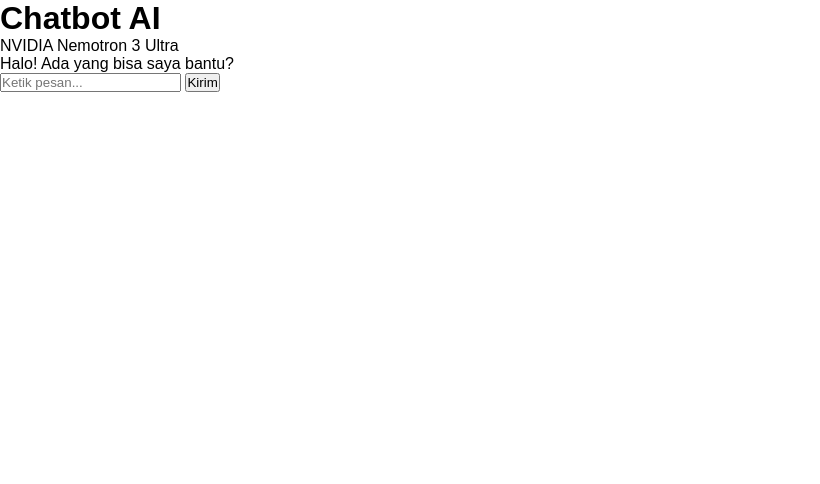
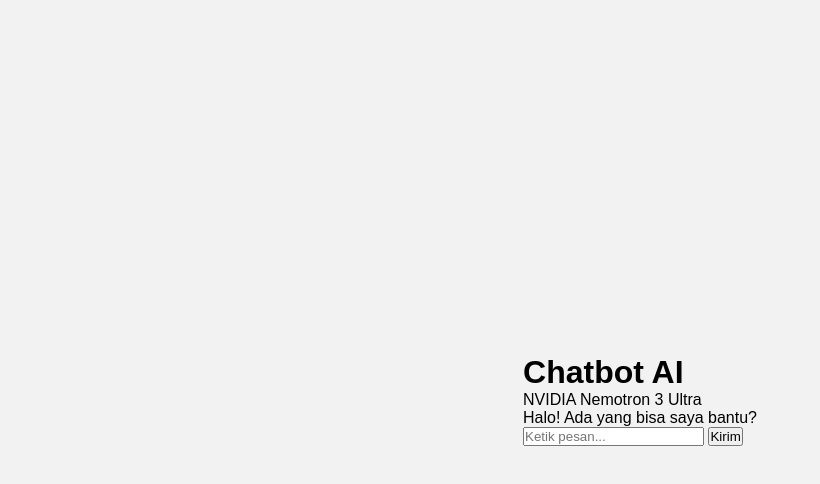
Before and after one commit to RazzanIkmalSaputra/192_ChatBot, a website: page public/index.html in a window 1280 px wide. Shown: the whole page, without its empty margins (0-820 px from the left). Drawn offline with Linux system fonts and the light colour scheme.

Commit message:
menambahkan aturan CSS untuk penataan tampilan body

```diff
--- a/public/style.css
+++ b/public/style.css
@@ -4,3 +4,11 @@
     padding: 0;
     font-family: Arial, sans-serif;
 }
+
+body {
+    background-color: #f2f2f2;
+    display: flex;
+    justify-content: center;
+    align-items: center;
+    min-height: 100vh;
+}
```
